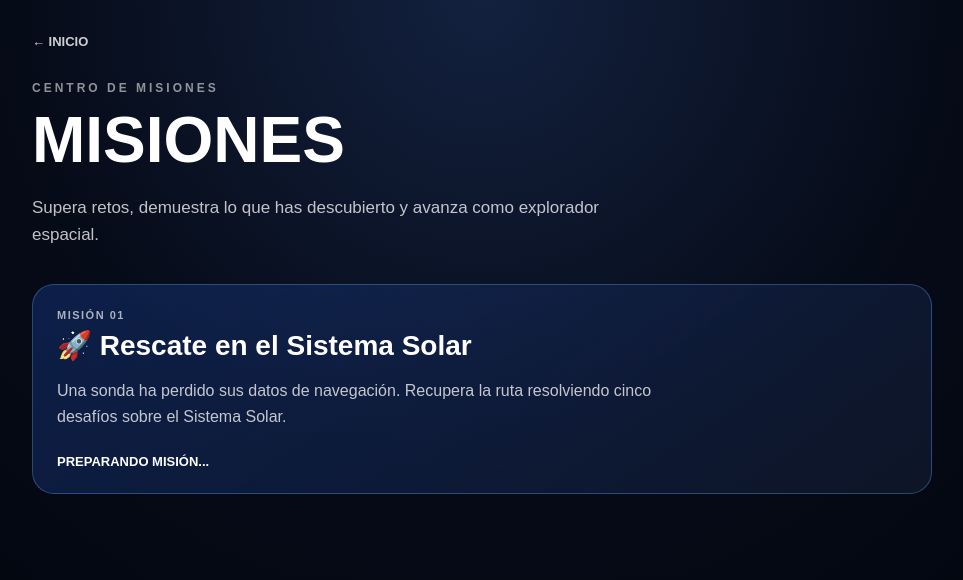
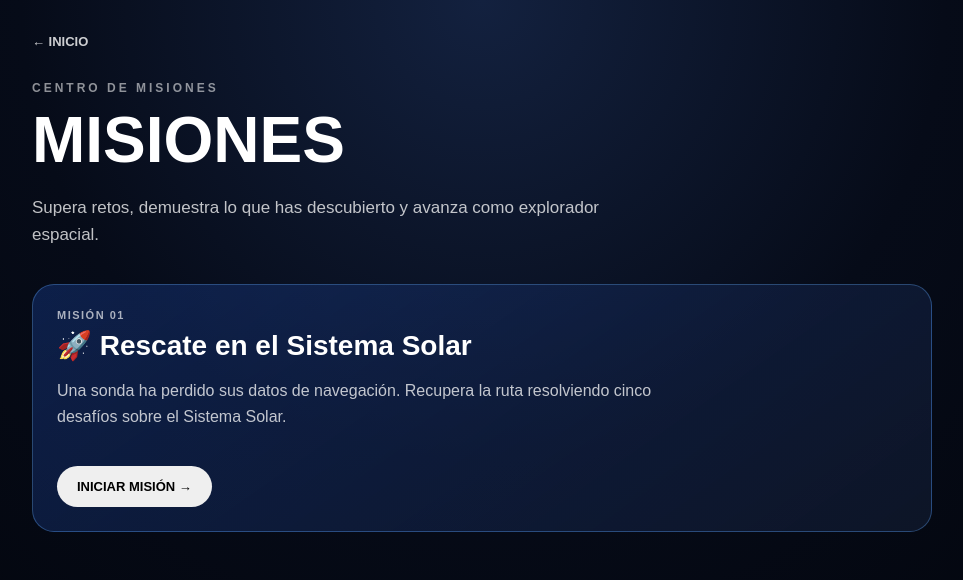
Before and after one commit to Nacho12PIA/space-explorer, a Next.js app: page /misiones in a window 1280 px wide. Shown: the top 580 px of the page, without its empty margins (158-1121 px from the left). Built offline with nearby package versions, Linux system fonts and the light colour scheme.

Commit message:
Update page.js

```diff
--- a/app/misiones/page.js
+++ b/app/misiones/page.js
@@ -1,4 +1,5 @@
 import Link from "next/link";
+import MissionPlayer from "../../components/MissionPlayer";
 
 export default function MisionesPage() {
   return (
@@ -46,7 +47,8 @@ export default function MisionesPage() {
 
         <h1
           style={{
-            fontSize: "clamp(34px, 7vw, 64px)",
+            fontSize:
+              "clamp(34px, 7vw, 64px)",
             margin: "8px 0 12px",
           }}
         >
@@ -61,63 +63,12 @@ export default function MisionesPage() {
             opacity: 0.75,
           }}
         >
-          Supera retos, demuestra lo que has descubierto
-          y avanza como explorador espacial.
+          Supera retos, demuestra lo que
+          has descubierto y avanza como
+          explorador espacial.
         </p>
 
-        <section
-          style={{
-            marginTop: 36,
-            padding: 24,
-            borderRadius: 22,
-            background:
-              "linear-gradient(145deg, rgba(37,99,235,0.24), rgba(15,23,42,0.88))",
-            border:
-              "1px solid rgba(96,165,250,0.35)",
-          }}
-        >
-          <div
-            style={{
-              fontSize: 11,
-              letterSpacing: 1.5,
-              fontWeight: 800,
-              opacity: 0.65,
-            }}
-          >
-            MISIÓN 01
-          </div>
-
-          <h2
-            style={{
-              fontSize: 28,
-              margin: "8px 0 10px",
-            }}
-          >
-            🚀 Rescate en el Sistema Solar
-          </h2>
-
-          <p
-            style={{
-              maxWidth: 600,
-              lineHeight: 1.6,
-              opacity: 0.75,
-            }}
-          >
-            Una sonda ha perdido sus datos de navegación.
-            Recupera la ruta resolviendo cinco desafíos
-            sobre el Sistema Solar.
-          </p>
-
-          <div
-            style={{
-              marginTop: 24,
-              fontSize: 13,
-              fontWeight: 800,
-            }}
-          >
-            PREPARANDO MISIÓN...
-          </div>
-        </section>
+        <MissionPlayer />
       </div>
     </main>
   );
```
